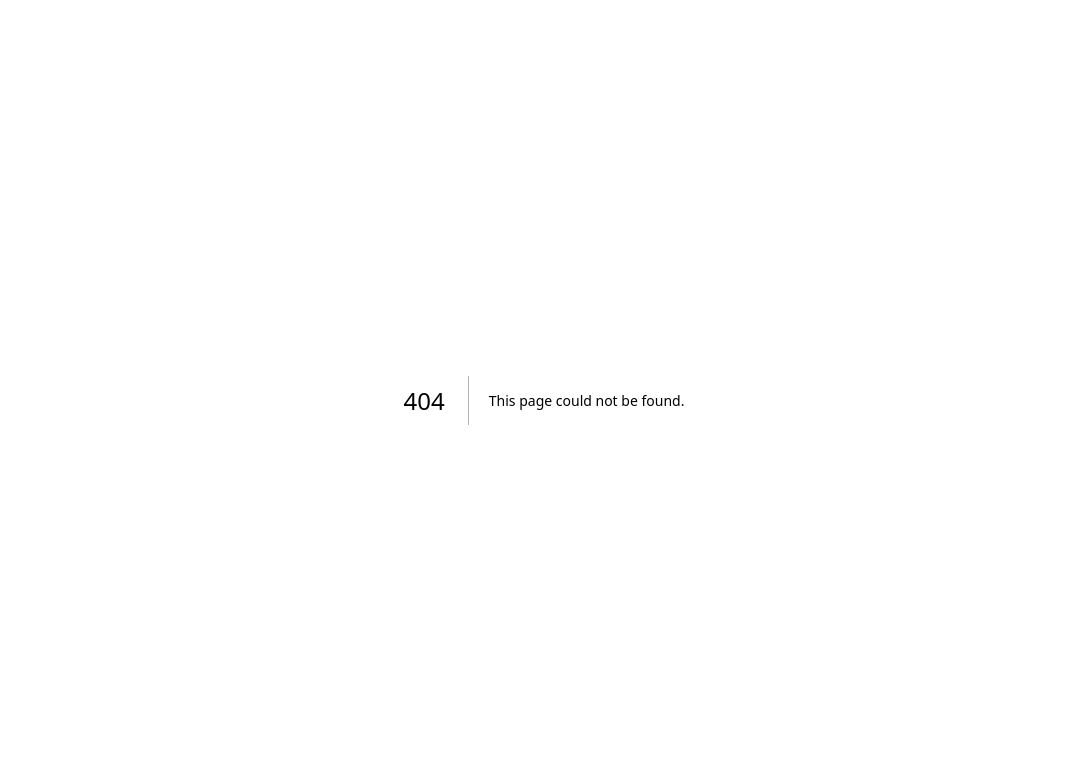
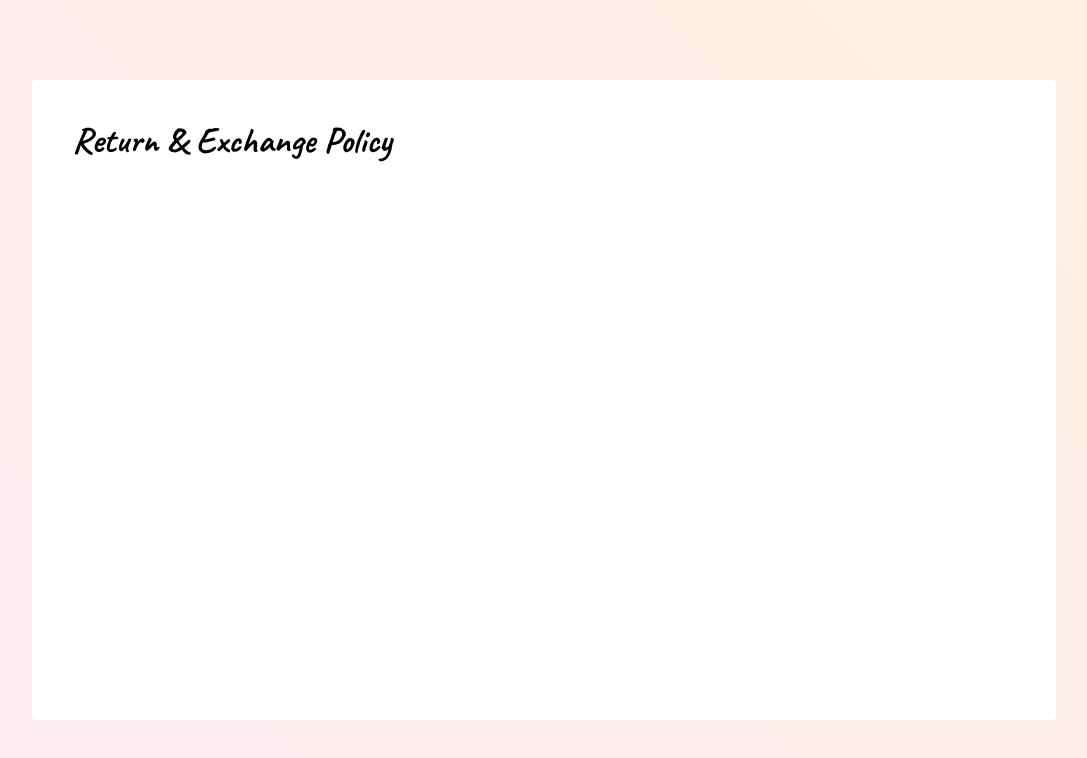
Before and after one commit to sejpalvatsal456/kalyani-hosiery, a Next.js app: page /policy/return in a window 1280 px wide. Before the commit this address had no page. Shown: the top 758 px of the page, without its empty margins (96-1183 px from the left). Built offline with nearby package versions, Linux system fonts and the light colour scheme.

Commit message:
Added Policy pages

```diff
--- /dev/null
+++ b/app/policy/privacy/page.tsx
@@ -0,0 +1,18 @@
+import { Caveat } from "next/font/google";
+
+const caveat = Caveat({
+  subsets: ['latin'],
+  weight: ["700"]
+})
+
+const page = () => {
+  return (
+    <div className='w-[100vw] h-[100vh] bg-[linear-gradient(45deg,_#faeaf1,_#fcf0e2)] flex items-center justify-center'>
+      <div className='bg-white p-10 rounded w-[80vw] min-h-[80vh]'>
+        <h1 className={'text-4xl ' + caveat.className}>Privacy Policy</h1>
+      </div>
+    </div>
+  )
+}
+
+export default page
--- /dev/null
+++ b/app/policy/return/page.tsx
@@ -0,0 +1,18 @@
+import { Caveat } from "next/font/google";
+
+const caveat = Caveat({
+  subsets: ['latin'],
+  weight: ["700"]
+})
+
+const page = () => {
+  return (
+    <div className='w-[100vw] h-[100vh] bg-[linear-gradient(45deg,_#faeaf1,_#fcf0e2)] flex items-center justify-center'>
+      <div className='bg-white p-10 rounded w-[80vw] min-h-[80vh]'>
+        <h1 className={'text-4xl ' + caveat.className}>Return & Exchange Policy</h1>
+      </div>
+    </div>
+  )
+}
+
+export default page
--- /dev/null
+++ b/app/policy/service/page.tsx
@@ -0,0 +1,18 @@
+import { Caveat } from "next/font/google";
+
+const caveat = Caveat({
+  subsets: ['latin'],
+  weight: ["700"]
+})
+
+const page = () => {
+  return (
+    <div className='w-[100vw] h-[100vh] bg-[linear-gradient(45deg,_#faeaf1,_#fcf0e2)] flex items-center justify-center'>
+      <div className='bg-white p-10 rounded w-[80vw] min-h-[80vh]'>
+        <h1 className={'text-4xl ' + caveat.className}>Terms of Service</h1>
+      </div>
+    </div>
+  )
+}
+
+export default page
--- /dev/null
+++ b/app/policy/shipping/page.tsx
@@ -0,0 +1,18 @@
+import { Caveat } from "next/font/google";
+
+const caveat = Caveat({
+  subsets: ['latin'],
+  weight: ["700"]
+})
+
+const page = () => {
+  return (
+    <div className='w-[100vw] h-[100vh] bg-[linear-gradient(45deg,_#faeaf1,_#fcf0e2)] flex items-center justify-center'>
+      <div className='bg-white p-10 rounded w-[80vw] min-h-[80vh]'>
+        <h1 className={'text-4xl ' + caveat.className}>Shipping Policy</h1>
+      </div>
+    </div>
+  )
+}
+
+export default page
```
